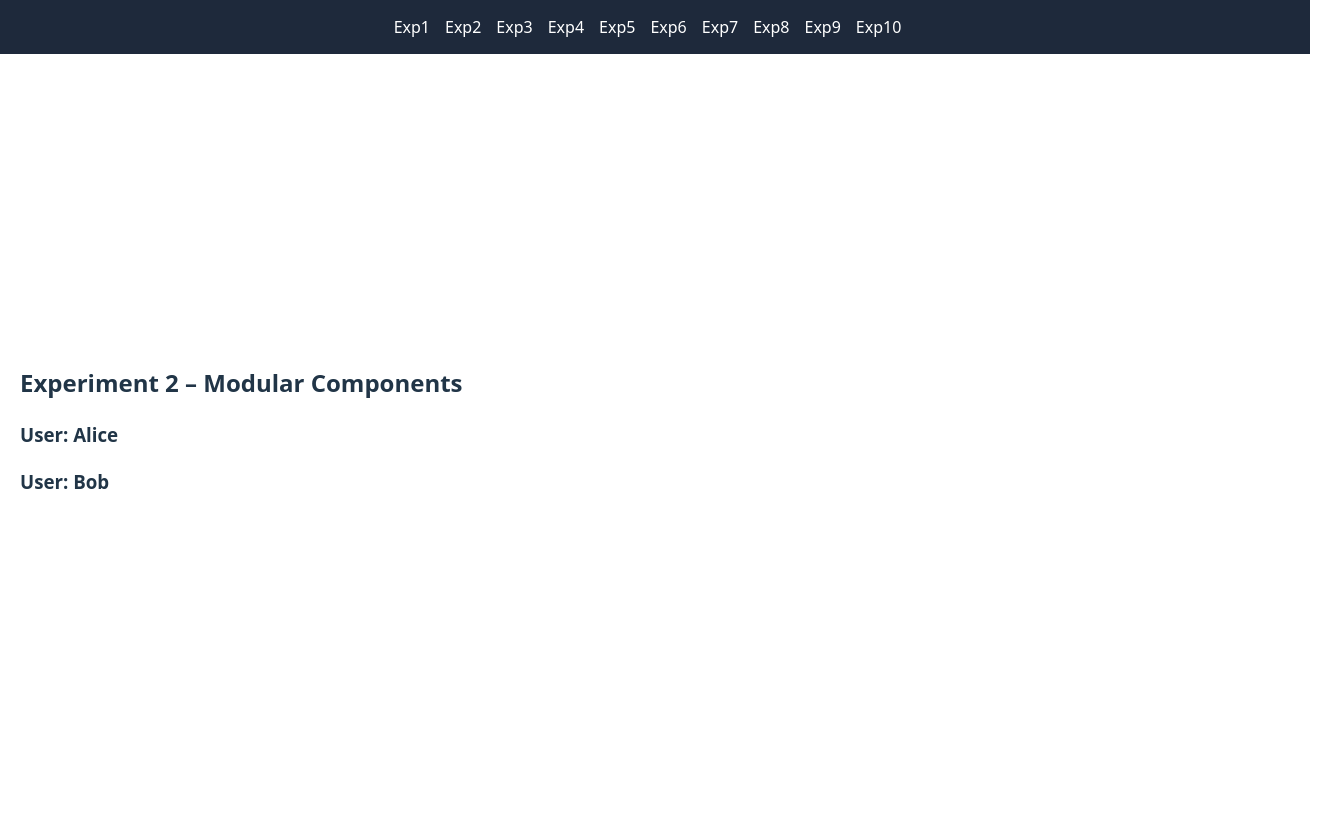
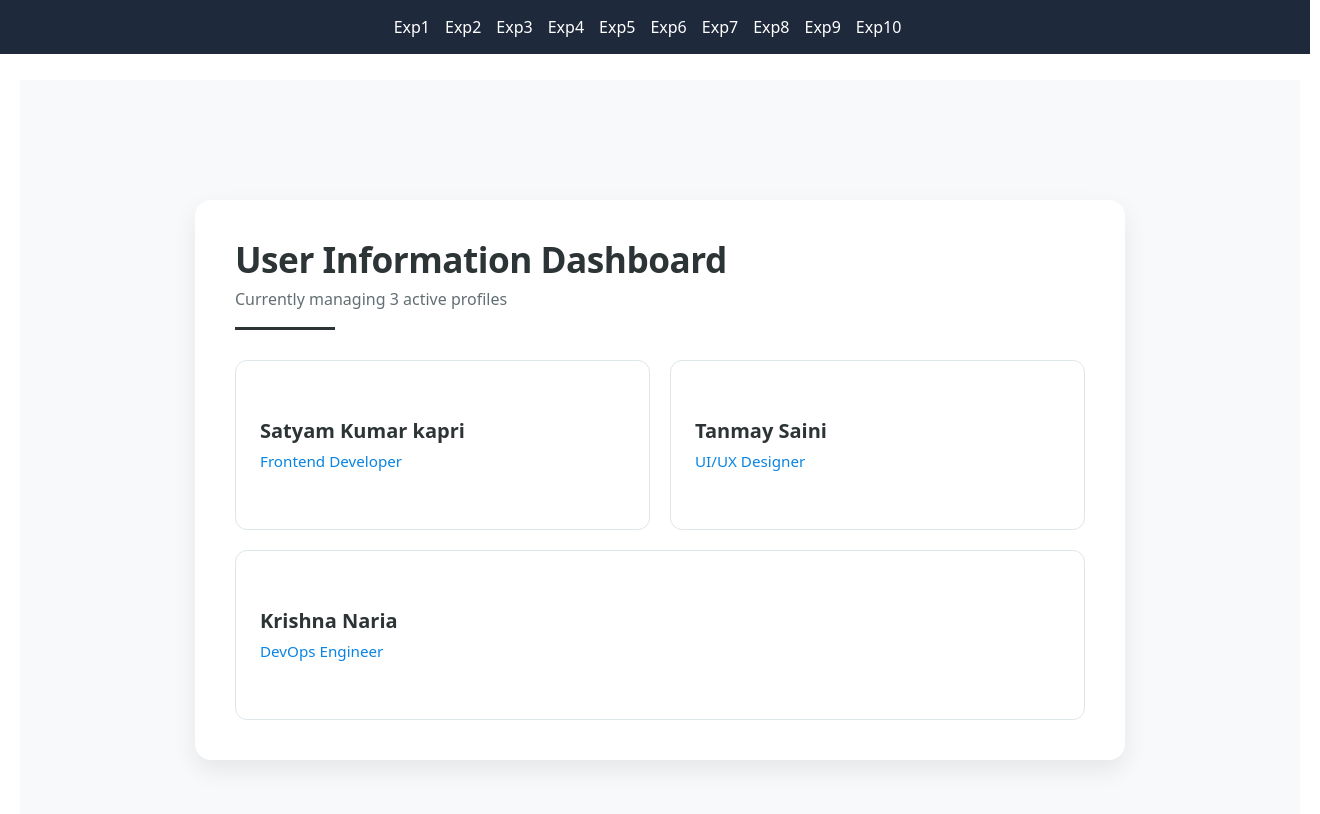
Before and after one commit to shomyasarthakdixit-gif/Fed_Lab, a React (Vite) app: page /exp2 in a window 1280 px wide. Shown: the top 814 px of the page, 1320 px wide, since content can reach past the window. Built offline with nearby package versions, Linux system fonts and the light colour scheme.

Commit message:
updated commit

```diff
--- a/src/experiments/Exp-2.jsx
+++ b/src/experiments/Exp-2.jsx
@@ -1,17 +1,122 @@
-import React from "react";
+import React from 'react';
 
-function UserCard({ name }) {
-  return <h3>User: {name}</h3>;
-}
+const UserService = {
+  fetchUsers: () => [
+    { id: 1, name: "Satyam Kumar kapri", role: "Frontend Developer" },
+    { id: 2, name: "Tanmay Saini", role: "UI/UX Designer" },
+    { id: 3, name: "Krishna Naria", role: "DevOps Engineer" }
+  ]
+};
 
-function Exp2_ModularComponents() {
+const Header = ({ title, count }) => (
+  <header style={styles.header}>
+    <h1 style={styles.titleText}>{title}</h1>
+    <p style={styles.subtitleText}>Currently managing {count} active profiles</p>
+    <div style={styles.divider}></div>
+  </header>
+);
+
+const UserCard = ({ user }) => {
+  const { name, role } = user;
+
   return (
-    <div>
-      <h2>Experiment 2 – Modular Components</h2>
-      <UserCard name="Alice" />
-      <UserCard name="Bob" />
+    <div style={styles.card}>
+      <div style={styles.cardContent}>
+        <h3 style={styles.userName}>{name}</h3>
+        <p style={styles.userRole}>{role}</p>
+      </div>
     </div>
   );
-}
+};
 
-export default Exp2_ModularComponents;
+const UserDashboard = () => {
+  const users = UserService.fetchUsers();
+
+  return (
+    <div style={styles.screenWrapper}>
+      <div style={styles.dashboardContainer}>
+        <Header title="User Information Dashboard" count={users.length} />
+
+        <div style={styles.grid}>
+          {users.map((user) => (
+            <UserCard key={user.id} user={user} />
+          ))}
+        </div>
+      </div>
+    </div>
+  );
+};
+
+const styles = {
+  screenWrapper: {
+    display: 'flex',
+    justifyContent: 'center',
+    alignItems: 'center',
+    minHeight: '100vh',
+    width: '100vw',
+    backgroundColor: '#f8f9fa',
+    margin: 0,
+    padding: 0,
+    fontFamily: 'system-ui, -apple-system, sans-serif'
+  },
+  dashboardContainer: {
+    backgroundColor: '#ffffff',
+    padding: '40px',
+    borderRadius: '16px',
+    boxShadow: '0 10px 25px rgba(0,0,0,0.08)',
+    maxWidth: '850px',
+    width: '90%',
+  },
+  header: {
+    marginBottom: '30px',
+    textAlign: 'left'
+  },
+  titleText: {
+    margin: 0,
+    color: '#2d3436',
+    fontSize: '2.2rem',
+    letterSpacing: '-0.5px'
+  },
+  subtitleText: {
+    color: '#636e72',
+    marginTop: '8px',
+    fontSize: '1rem'
+  },
+  divider: {
+    height: '3px',
+    backgroundColor: '#2d3436',
+    marginTop: '15px',
+    width: '100px'
+  },
+  grid: {
+    display: 'flex',
+    flexWrap: 'wrap',
+    gap: '20px',
+    marginTop: '20px'
+  },
+  card: {
+    flex: '1 1 240px',
+    minHeight: '120px',
+    border: '1px solid #dfe6e9',
+    borderRadius: '12px',
+    padding: '24px',
+    display: 'flex',
+    alignItems: 'center',
+    backgroundColor: '#fff',
+    transition: 'transform 0.2s ease-in-out',
+    cursor: 'default'
+  },
+  userName: {
+    margin: '0 0 4px 0',
+    color: '#2d3436',
+    fontSize: '1.25rem'
+  },
+  userRole: {
+    margin: 0,
+    color: '#0984e3',
+    fontSize: '0.95rem',
+    fontWeight: '500'
+  }
+};
+
+export default UserDashboard;
```
